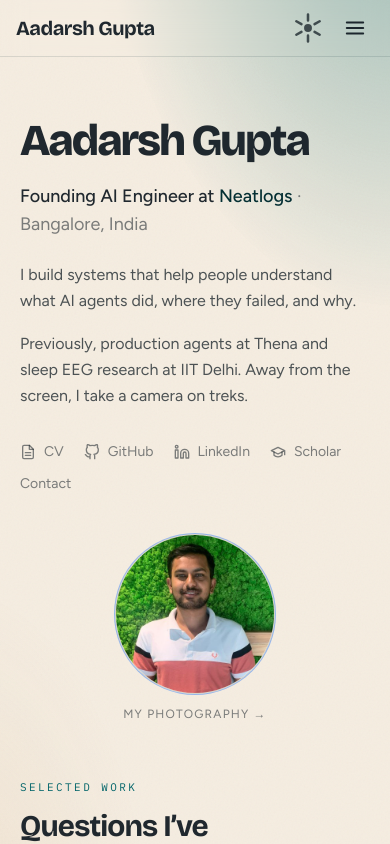
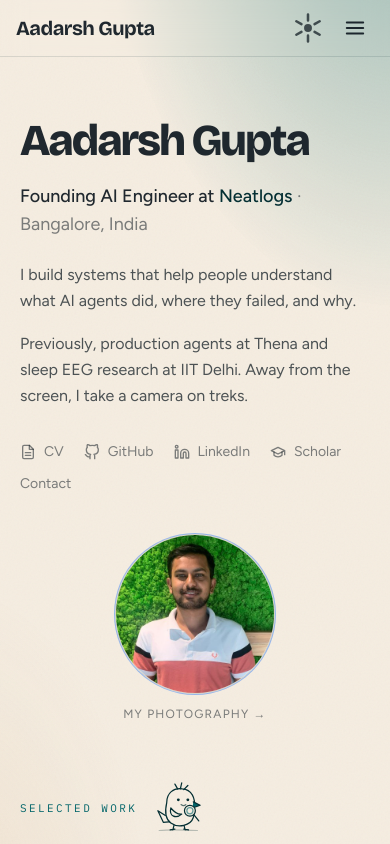
Before and after one commit to aadarshgupta1412/aadarshgupta1412.github.io, a Next.js app: page / in a window 390 px wide. Shown: the top 844 px of the page. Built offline with nearby package versions, Linux system fonts and the light colour scheme.

Commit message:
Add a small animated trail bird across the homepage

```diff
--- a/app/globals.css
+++ b/app/globals.css
@@ -357,3 +357,51 @@ html {
   from { opacity: 0; }
   to { opacity: 1; }
 }
+
+/* A little notebook bird. Its mobile perches occupy real layout space. */
+@layer components {
+  .bird-rail { display: none; }
+  .bird-heading { display: flex; align-items: center; gap: 12px; }
+  .bird-heading .section-kicker { margin-bottom: 0; }
+  .bird-heading { margin-bottom: 12px; }
+  .bird-perch { position: relative; width: 60px; }
+  .bird-button { display: block; width: 60px; height: 60px; border-radius: 50%; color: var(--primary); cursor: pointer; -webkit-tap-highlight-color: transparent; }
+  .trail-bird { display: block; width: 100%; height: 100%; overflow: visible; }
+  .bird-button > span { display: block; }
+  .bird-body { transform-origin: 45px 69px; transition: transform 240ms ease-out; }
+  .bird-eyes { transform: translate(var(--bird-eye-x, 0px), var(--bird-eye-y, 0px)); transition: transform 180ms ease-out; }
+  .bird-wing { transform-origin: 33px 45px; }
+  .bird-button:hover .bird-body,
+  .bird-button:focus-visible .bird-body { transform: rotate(-5deg); }
+  .bird-greeting .bird-wing { animation: bird-wave 650ms ease-in-out; }
+  .bird-greeting .bird-body { animation: bird-nod 650ms ease-in-out; }
+  .bird-caption { position: absolute; z-index: 1; left: 0; bottom: calc(100% + 4px); width: max-content; max-width: 180px; font-size: 11px; line-height: 1.4; padding: 6px 9px; border: 1px solid var(--border); border-radius: 8px; color: var(--text-body); background: var(--background-light); pointer-events: none; opacity: 0; transition: opacity 180ms ease-out; }
+  .bird-caption[data-speaking='true'] { opacity: 1; }
+  .bird-heading .bird-caption { left: auto; right: 0; }
+
+  @media (min-width: 1280px) {
+    .bird-inline { display: none; }
+    .bird-rail { display: block; position: fixed; z-index: 30; top: 34%; right: 8px; transform: translateY(var(--bird-travel, 0px)); transition: transform 450ms cubic-bezier(.22, 1, .36, 1); }
+    .bird-rail .bird-caption { left: auto; right: 0; }
+  }
+
+  @media (prefers-reduced-motion: reduce) {
+    .bird-rail,
+    .bird-eyes,
+    .bird-button:hover .bird-body,
+    .bird-button:focus-visible .bird-body { transform: none; }
+    .bird-greeting .bird-wing,
+    .bird-greeting .bird-body { animation: none; }
+  }
+}
+
+@keyframes bird-wave {
+  0%, 100% { transform: rotate(0); }
+  25%, 65% { transform: rotate(-35deg); }
+  45%, 85% { transform: rotate(-10deg); }
+}
+@keyframes bird-nod {
+  0%, 100% { transform: rotate(0); }
+  35% { transform: rotate(-7deg); }
+  70% { transform: rotate(3deg); }
+}
--- a/app/page.tsx
+++ b/app/page.tsx
@@ -1,4 +1,5 @@
 import Link from 'next/link';
+import { TrailCompanion, CompanionPerch } from '@/components/TrailCompanion';
 import { HeroSection } from '@/components/HeroSection';
 import { SelectedWork } from '@/components/SelectedWork';
 import { Container } from '@/components/Container';
@@ -9,13 +10,14 @@ const photographs = ['confluence', 'kuari-night'].map((id) => PHOTOGRAPHY.find((
 export default function Home() {
   return (
     <div>
+      <TrailCompanion />
       <HeroSection />
 
-      <section className="pb-16 md:pb-24" aria-labelledby="work-title">
+      <section className="pb-16 md:pb-24" data-bird-perch="work" aria-labelledby="work-title">
         <Container>
           <div className="flex items-end justify-between gap-4 mb-8">
             <div>
-              <p className="section-kicker">Selected work</p>
+              <div className="bird-heading"><p className="section-kicker">Selected work</p><CompanionPerch perch="work" /></div>
               <h2 id="work-title" className="section-title mb-0">Questions I’ve worked on</h2>
             </div>
             <Link href="/projects/" className="text-sm text-[var(--accent)] shrink-0 quiet-link">All work →</Link>
@@ -25,9 +27,9 @@ export default function Home() {
         </Container>
       </section>
 
-      <section className="py-14 md:py-20 bg-[var(--background-light)]" aria-labelledby="photos-title">
+      <section className="py-14 md:py-20 bg-[var(--background-light)]" data-bird-perch="photos" aria-labelledby="photos-title">
         <Container>
-          <p className="section-kicker">Away from the screen</p>
+          <div className="bird-heading"><p className="section-kicker">Away from the screen</p><CompanionPerch perch="photos" /></div>
           <div className="flex items-end justify-between gap-4 mb-8">
             <div>
               <h2 id="photos-title" className="section-title mb-3">A camera on the trail</h2>
@@ -51,9 +53,9 @@ export default function Home() {
         </Container>
       </section>
 
-      <section className="py-16 md:py-24" aria-labelledby="notes-title">
+      <section className="py-16 md:py-24" data-bird-perch="notes" aria-labelledby="notes-title">
         <Container>
-          <p className="section-kicker">Notes</p>
+          <div className="bird-heading"><p className="section-kicker">Notes</p><CompanionPerch perch="notes" /></div>
           <h2 id="notes-title" className="section-title">From the work</h2>
           <ul className="divide-y divide-[var(--border)] border-t border-[var(--border)]">
             {BLOG_POSTS.map((post) => (
@@ -72,10 +74,11 @@ export default function Home() {
         </Container>
       </section>
 
-      <section className="pb-16 md:pb-24" aria-labelledby="contact-title">
+      <section className="pb-16 md:pb-24" data-bird-perch="contact" aria-labelledby="contact-title">
         <Container>
           <div className="border-t border-[var(--border)] pt-9 flex flex-wrap items-center justify-between gap-5">
             <div>
+              <CompanionPerch perch="contact" />
               <h2 id="contact-title" className="text-2xl mb-2">Have something in mind?</h2>
               <p>Agents, research, or a good trail.</p>
             </div>
--- /dev/null
+++ b/components/TrailCompanion.tsx
@@ -0,0 +1,134 @@
+'use client';
+
+import { useEffect, useRef, useState } from 'react';
+
+type Perch = 'hello' | 'work' | 'photos' | 'notes' | 'contact';
+const captions: Record<Perch, string> = {
+  hello: 'Oh, hello.',
+  work: 'Following the evidence.',
+  photos: 'Nice light.',
+  notes: 'Just one more page.',
+  contact: 'See you on the trail.',
+};
+
+function Bird({ perch }: { perch: Perch }) {
+  return (
+    <svg viewBox="0 0 88 88" fill="none" aria-hidden="true" className="trail-bird">
+      <g stroke="currentColor" strokeWidth="1.8" strokeLinecap="round" strokeLinejoin="round">
+        <path className="bird-ground" d="M15 77c17-2 37-1 56 0" opacity=".25" />
+        <path d="m37 68-2 8m3-1-7 1m20-8 2 8m-2-1 7 1" />
+        <g className="bird-body">
+          <path d="M24 55 13 48l8 17 12-1" fill="var(--background)" />
+          <path d="M26 36c0-14 10-22 23-20 13 1 20 13 17 28-1 5 1 9-1 14-4 12-22 16-33 8-8-6-9-17-6-30Z" fill="var(--background)" />
+          <path d="m42 16-4-7m8 7 2-9m3 10 6-6" />
+          <path d="m65 35 10 5-11 4" fill="var(--accent)" />
+          <g className="bird-eyes">
+            <circle cx="43" cy="32" r="2.1" fill="currentColor" stroke="none" />
+            <circle cx="57" cy="32" r="2.1" fill="currentColor" stroke="none" />
+          </g>
+          <path d="M47 39q4 3 7 0" opacity=".65" />
+          <path className="bird-wing" d="M32 44c-3 13 8 16 16 9-6 1-11-3-16-9Z" fill="var(--background)" />
+          {perch === 'work' && <g className="bird-prop"><circle cx="60" cy="48" r="8" fill="var(--background)" /><path d="m66 54 7 9" /><circle cx="60" cy="48" r="4.5" stroke="var(--accent)" opacity=".6" /></g>}
+          {perch === 'photos' && <g className="bird-prop"><path d="m43 51 4-5h12l3 5h6v15H42V51Z" fill="var(--background)" /><circle cx="55" cy="58" r="5" stroke="var(--accent)" /><path d="M63 54h1" /></g>}
+          {perch === 'notes' && <g className="bird-prop"><path d="M42 50q8-3 13 1 6-4 14-1v17q-8-3-14 1-5-4-13-1Z" fill="var(--background)" /><path d="M55 51v17m-9-13 5 1m8 0 6-1m-19 5 5 1m8 0 6-1" opacity=".6" /></g>}
+          {perch === 'contact' && <g className="bird-prop"><path d="M43 49h26v17H43Z" fill="var(--background)" /><path d="m43 49 13 10 13-10" stroke="var(--accent)" /></g>}
+        </g>
+      </g>
+    </svg>
+  );
+}
+
+function BirdButton({ perch }: { perch: Perch }) {
+  const [greeting, setGreeting] = useState(0);
+  const [speaking, setSpeaking] = useState(false);
+  const timer = useRef<ReturnType<typeof setTimeout>>();
+  useEffect(() => () => { if (timer.current) clearTimeout(timer.current); }, []);
+
+  return (
+    <div className="bird-perch">
+      <button
+        type="button"
+        className="bird-button"
+        aria-label="Say hello to the trail bird"
+        onClick={() => {
+          setGreeting((value) => value + 1);
+          setSpeaking(true);
+          if (timer.current) clearTimeout(timer.current);
+          timer.current = setTimeout(() => setSpeaking(false), 2400);
+        }}
+      >
+        <span key={greeting} className={greeting ? 'bird-greeting' : ''}><Bird perch={perch} /></span>
+      </button>
+      <span className="bird-caption" data-speaking={speaking} role="status">{speaking ? captions[perch] : ''}</span>
+    </div>
+  );
+}
+
+/** In-flow perches keep the bird clear of text on small screens. */
+export function CompanionPerch({ perch }: { perch: Perch }) {
+  return <div className="bird-inline"><BirdButton perch={perch} /></div>;
+}
+
+/** One margin companion on wide screens; only computes while input changes. */
+export function TrailCompanion() {
+  const [perch, setPerch] = useState<Perch>('hello');
+  const rail = useRef<HTMLDivElement>(null);
+
+  useEffect(() => {
+    const desktop = window.matchMedia('(min-width: 1280px)');
+    const reduced = window.matchMedia('(prefers-reduced-motion: reduce)');
+    let frame = 0;
+    let pointer: { x: number; y: number } | null = null;
+    const sections = Array.from(document.querySelectorAll<HTMLElement>('[data-bird-perch]'));
+
+    function update() {
+      frame = 0;
+      if (!desktop.matches || document.hidden || !rail.current) return;
+      let current: Perch = 'hello';
+      for (const section of sections) {
+        if (section.getBoundingClientRect().top <= window.innerHeight * 0.5) {
+          current = section.dataset.birdPerch as Perch;
+        }
+      }
+      setPerch(current);
+      const progress = Math.min(1, Math.max(0, window.scrollY / Math.max(1, document.documentElement.scrollHeight - window.innerHeight)));
+      const y = reduced.matches ? 0 : progress * Math.min(160, window.innerHeight * 0.2);
+      let xEye = 0;
+      let yEye = 0;
+      if (pointer && !reduced.matches) {
+        const bounds = rail.current.getBoundingClientRect();
+        xEye = Math.max(-2, Math.min(2, (pointer.x - bounds.left - bounds.width / 2) / 160));
+        yEye = Math.max(-1.5, Math.min(1.5, (pointer.y - bounds.top - 28) / 160));
+      }
+      rail.current.style.cssText = `--bird-travel: ${y}px; --bird-eye-x: ${xEye}px; --bird-eye-y: ${yEye}px;`;
+    }
+    function schedule() { if (!frame) frame = requestAnimationFrame(update); }
+    function onPointer(event: PointerEvent) {
+      if (event.pointerType !== 'mouse' || reduced.matches || !desktop.matches) return;
+      pointer = { x: event.clientX, y: event.clientY };
+      schedule();
+    }
+    function resetPointer() { pointer = null; schedule(); }
+
+    schedule();
+    window.addEventListener('scroll', schedule, { passive: true });
+    window.addEventListener('resize', schedule);
+    window.addEventListener('pointermove', onPointer, { passive: true });
+    document.documentElement.addEventListener('pointerleave', resetPointer);
+    document.addEventListener('visibilitychange', schedule);
+    reduced.addEventListener('change', schedule);
+    desktop.addEventListener('change', schedule);
+    return () => {
+      cancelAnimationFrame(frame);
+      window.removeEventListener('scroll', schedule);
+      window.removeEventListener('resize', schedule);
+      window.removeEventListener('pointermove', onPointer);
+      document.documentElement.removeEventListener('pointerleave', resetPointer);
+      document.removeEventListener('visibilitychange', schedule);
+      reduced.removeEventListener('change', schedule);
+      desktop.removeEventListener('change', schedule);
+    };
+  }, []);
+
+  return <div ref={rail} className="bird-rail"><BirdButton perch={perch} /></div>;
+}
```
Also changed, not shown: 1 other file (tests, documents, lock files or other folders).
